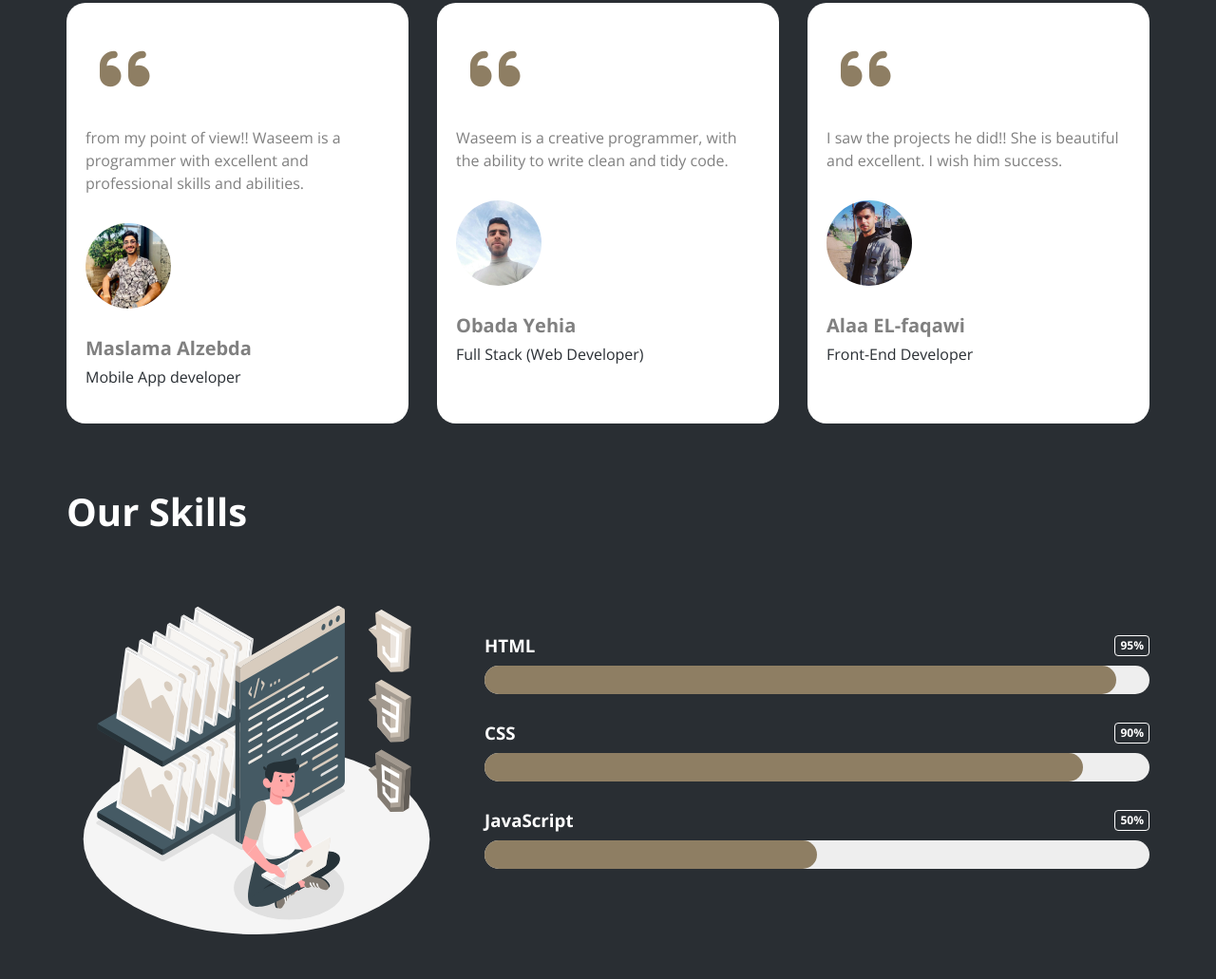
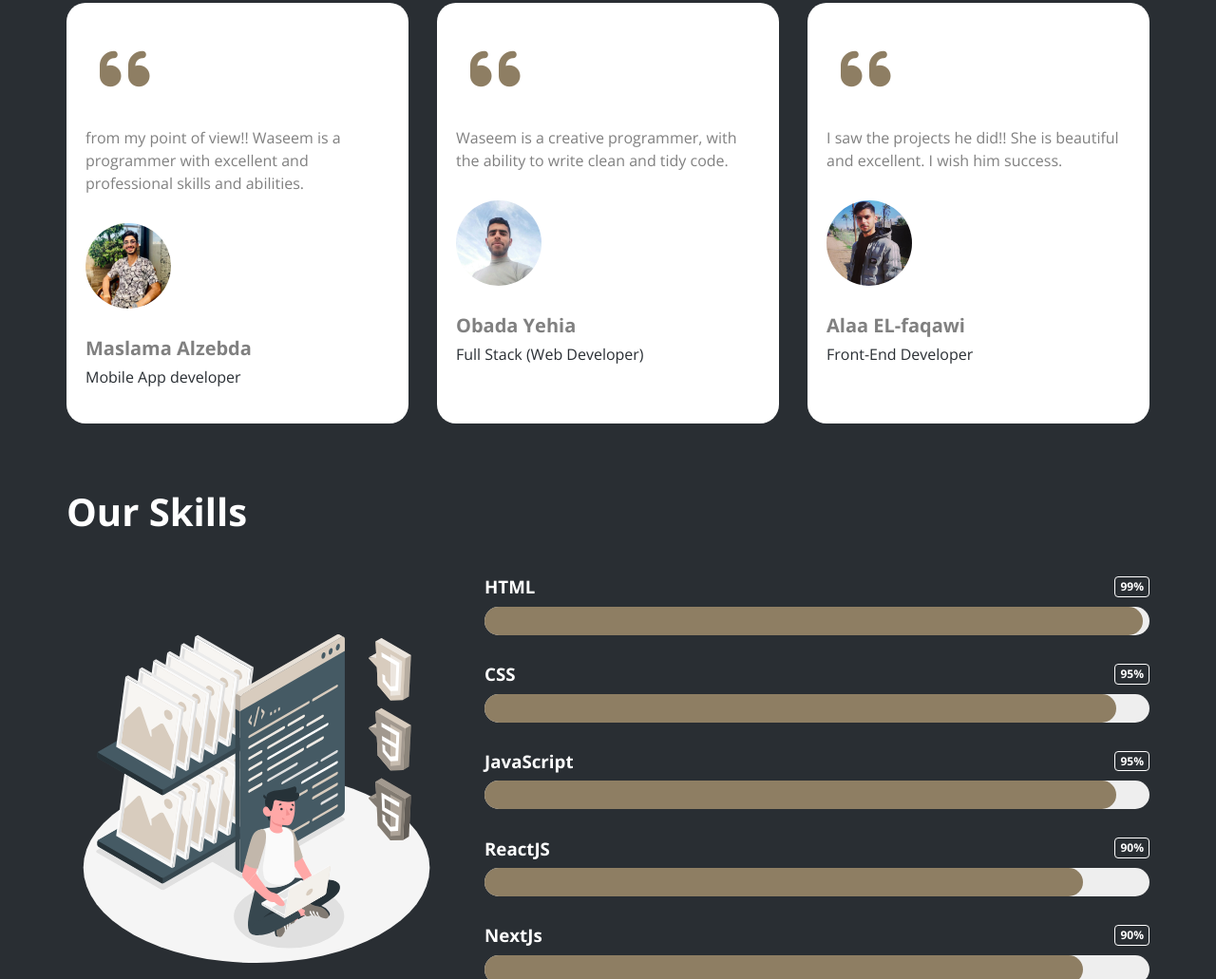
Before and after one commit to Waseemko-ayman/Personal-WebSite, a plain HTML site: page index.html in a window 1280 px wide. Shown: the part 1769-2800 px from the top of the page at 95% size. Drawn offline with nearby package versions, Linux system fonts and the light colour scheme.

Commit message:
Edit Progress

```diff
--- a/css/personal.css
+++ b/css/personal.css
@@ -757,11 +757,22 @@ header nav .main-nav > li > a:hover::after {
 
 .education .our-skills .skill .the-progrss span {
   position: absolute;
+  width: 0;
   left: 0;
   right: 0;
   height: 100%;
   background-color: var(--third-color);
   border-radius: 15px;
+  transition: width 0.5s linear;
+}
+
+@media (max-width: 426px) {
+  .education .our-skills .skill h3 {
+    font-size: 16px;
+  }
+  .education .our-skills .skill .the-progrss {
+    height: 20px;
+  }
 }
 
 @media (max-width: 321px) {
--- a/index.html
+++ b/index.html
@@ -209,21 +209,33 @@
             <img src="../image/Static assets-amico.svg" alt="" />
             <div class="skills">
               <div class="skill">
-                <h3>HTML<span>95%</span></h3>
+                <h3>HTML<span>99%</span></h3>
                 <div class="the-progrss">
-                  <span style="width: 95%"></span>
+                  <span data-width="99%"></span>
                 </div>
               </div>
               <div class="skill">
-                <h3>CSS<span>90%</span></h3>
+                <h3>CSS<span>95%</span></h3>
                 <div class="the-progrss">
-                  <span style="width: 90%"></span>
+                  <span data-width="95%"></span>
                 </div>
               </div>
               <div class="skill">
-                <h3>JavaScript<span>50%</span></h3>
+                <h3>JavaScript<span>95%</span></h3>
                 <div class="the-progrss">
-                  <span style="width: 50%"></span>
+                  <span data-width="95%"></span>
+                </div>
+              </div>
+              <div class="skill">
+                <h3>ReactJS<span>90%</span></h3>
+                <div class="the-progrss">
+                  <span data-width="90%"></span>
+                </div>
+              </div>
+              <div class="skill">
+                <h3>NextJs<span>90%</span></h3>
+                <div class="the-progrss">
+                  <span data-width="90%"></span>
                 </div>
               </div>
             </div>
--- a/js/personal.js
+++ b/js/personal.js
@@ -10,7 +10,6 @@ window.onscroll = function () {
     }
 };
 
-// هاي علشان لما يضغط يطلعه لفوق
 myButton.onclick = function () {
     window.scrollTo(0, 0);
 }
@@ -18,7 +17,6 @@ myButton.onclick = function () {
 /********************************************************/
 
 // Show and hide menus :-
-
 let menu = document.querySelector(".bars");
 let listMenu = document.querySelector(".parent-menu");
 
@@ -29,3 +27,16 @@ menu.onclick = function () {
         listMenu.style.display = "block";
     }
 }
+
+/********************************************************/
+// Progrss Section
+let section = document.querySelector("#our-skills");
+let spanProgress = document.querySelectorAll("#our-skills span");
+
+window.onscroll = function () {
+    if (window.scrollY >= section.offsetTop - 300) {
+        spanProgress.forEach((span) => {
+            span.style.width = span.dataset.width;
+        });
+    }
+};
```
Also changed, not shown: image/person (1).png (deleted).
